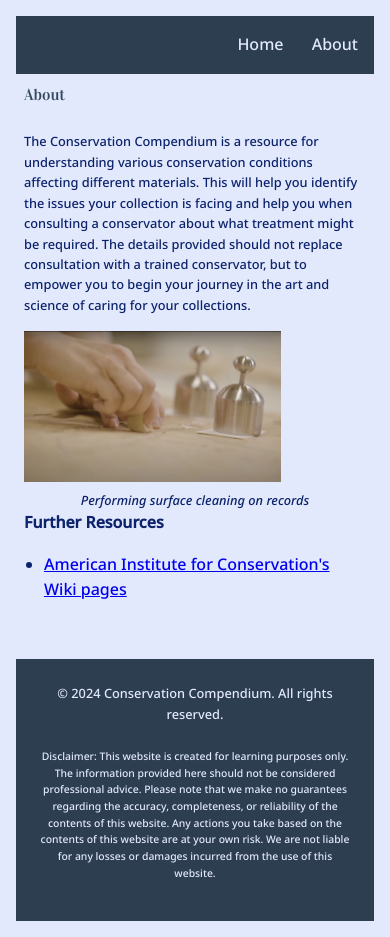
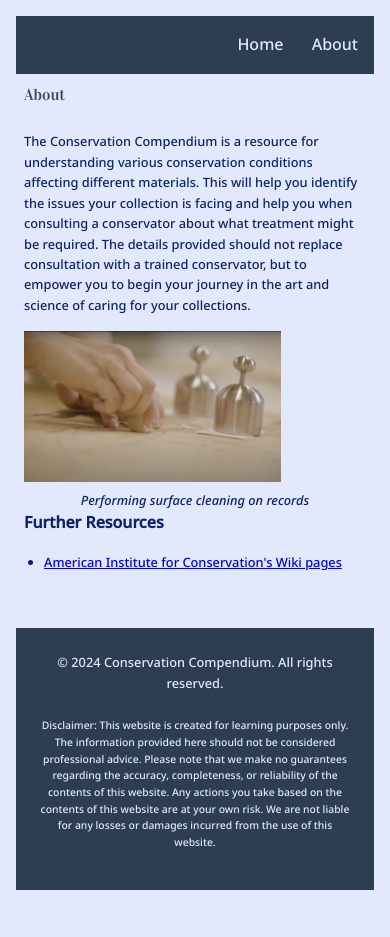
Before and after one commit to ftanlp/CC, a plain HTML site: page about.html in a window 390 px wide. After the commit the page ends 906 px from the top, so only its background shows below. Drawn offline with Linux system fonts and the light colour scheme.

Commit message:
font size

```diff
--- a/css/styles.css
+++ b/css/styles.css
@@ -343,7 +343,7 @@ ul {
         font-size: 1rem;
     }
 
-    p, .tile-content p {
+    p, .tile-content p, ul, ul li {
         font-size: 0.8rem;
     }
 }
```
